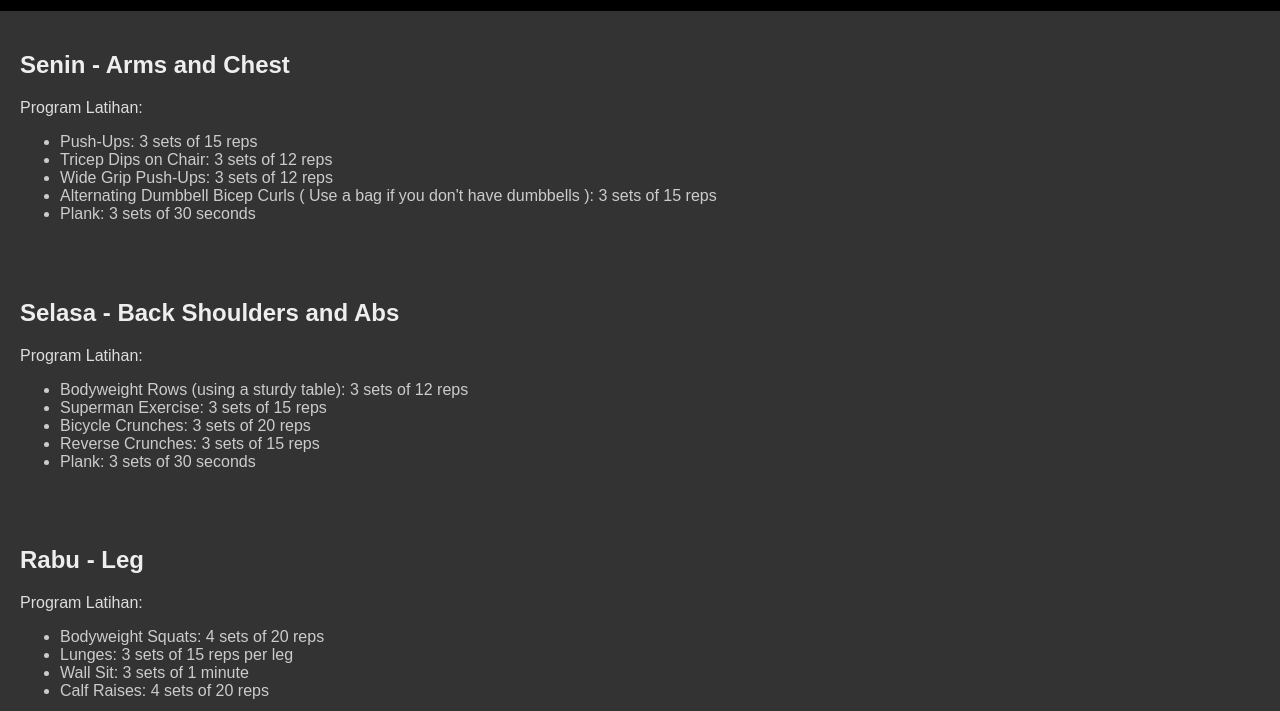
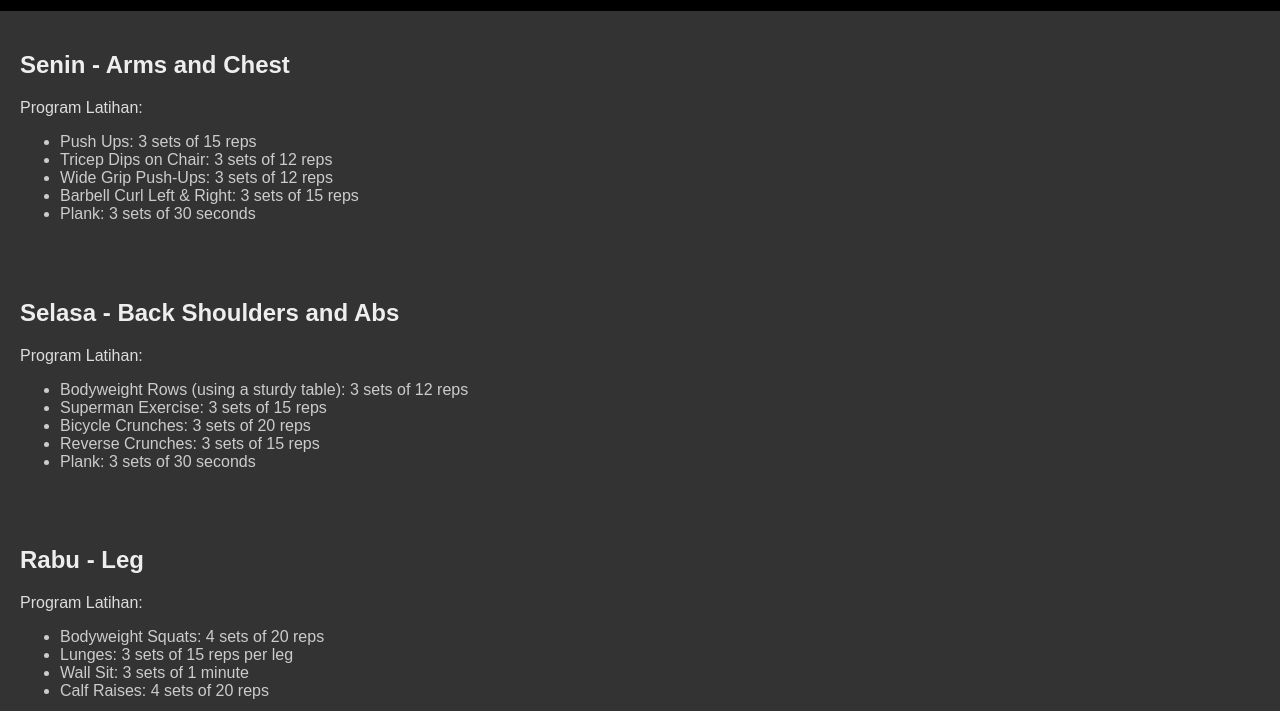
Before and after one commit to Rekka1/workoutdchedule, a plain HTML site: page index.html in a window 1280 px wide. Shown: the part 89-800 px from the top of the page. Drawn offline with Linux system fonts and the light colour scheme.

Commit message:
Update index.html
Signed-off-by: Rekkaaa <151155006+Rekka1@users.noreply.github.com>

```diff
--- a/index.html
+++ b/index.html
@@ -43,10 +43,10 @@
         <h2>Senin - Arms and Chest</h2>
         <p>Program Latihan:</p>
         <ul>
-            <li>Push-Ups: 3 sets of 15 reps</li>
+            <li>Push Ups: 3 sets of 15 reps</li>
             <li>Tricep Dips on Chair: 3 sets of 12 reps</li>
             <li>Wide Grip Push-Ups: 3 sets of 12 reps</li>
-            <li>Alternating Dumbbell Bicep Curls ( Use a bag if you don't have dumbbells ): 3 sets of 15 reps</li>
+            <li>Barbell Curl Left & Right: 3 sets of 15 reps</li>
             <li>Plank: 3 sets of 30 seconds</li>
         </ul>
     </section>
```
